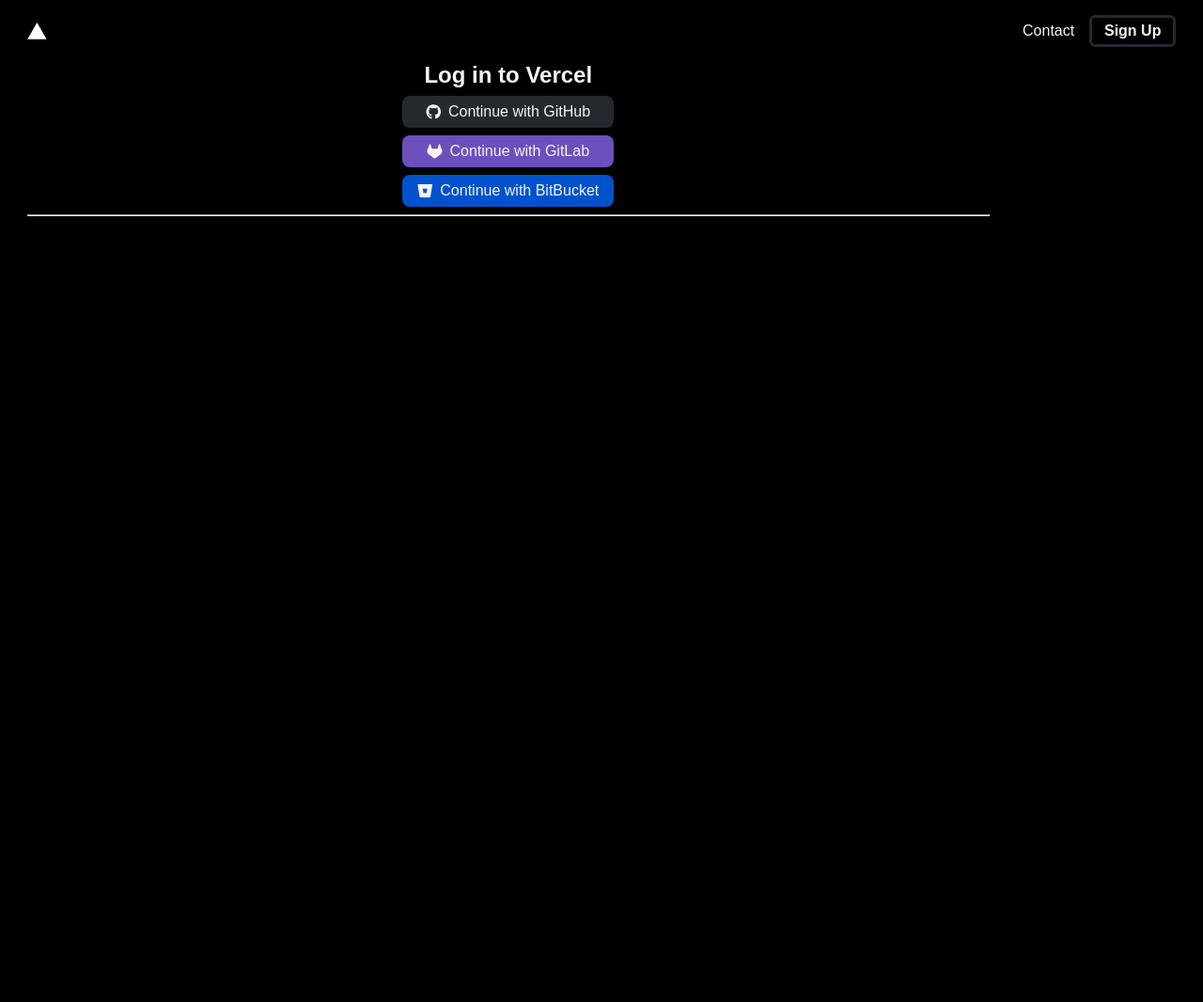
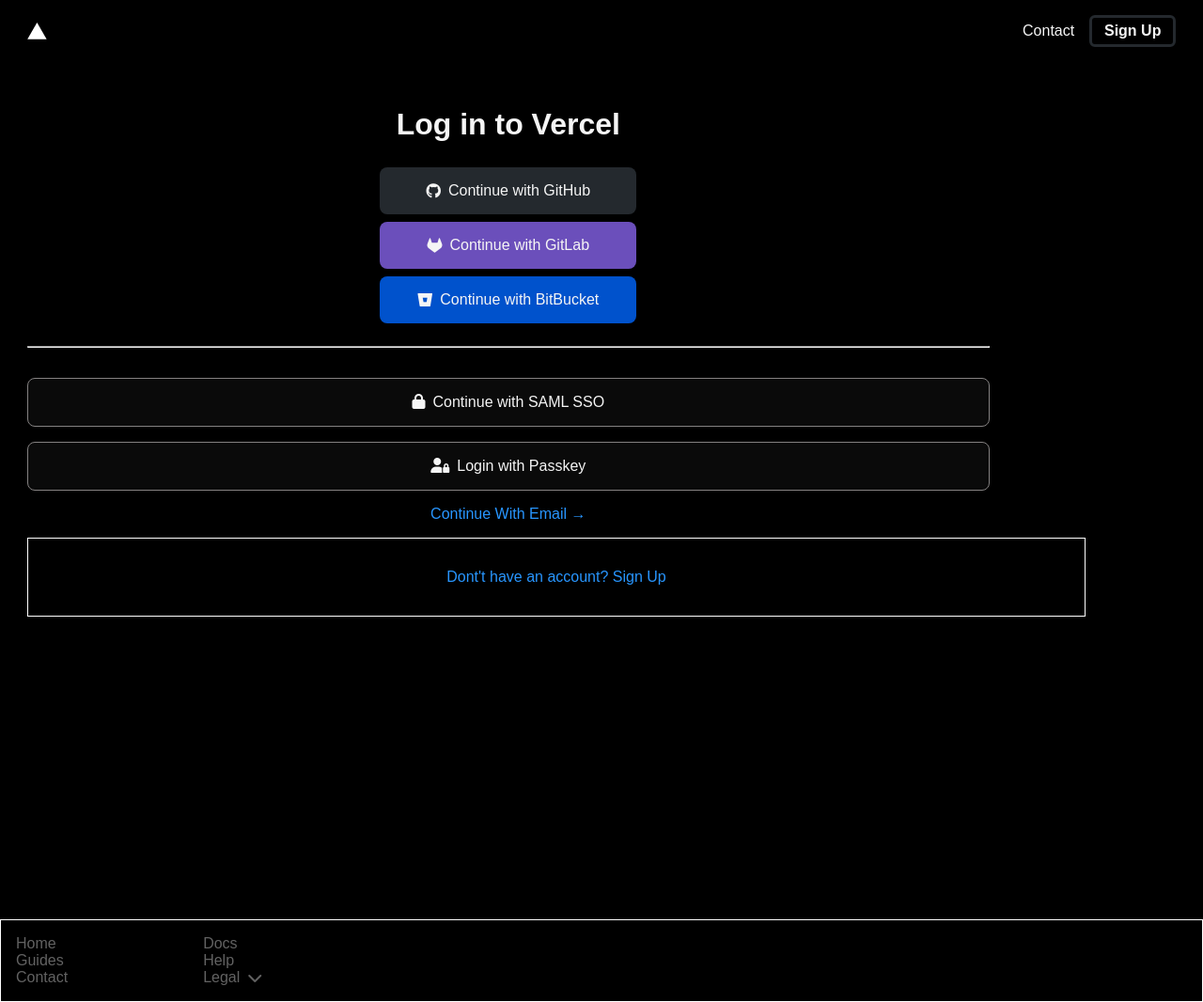
Before and after one commit to gabrielVolponi/clone_login_vercel, a website: page sideproject/index.html in a window 1280 px wide. Shown: the whole page at 94% size. Before the commit the page ends 882 px from the top, so only its background shows below. Drawn offline with Linux system fonts and the light colour scheme.

Commit message:
Enhance login page layout and styles with new options for SSO and Passkey login

```diff
--- a/sideproject/index.html
+++ b/sideproject/index.html
@@ -24,7 +24,7 @@
         </section>
     </header>
 
-    <main>
+    <main><p></p>
         <section class="login_container">
             <h1 class="login_title"><strong>Log in to Vercel</strong></h1>
             <section class="login_socials">
@@ -44,11 +44,48 @@
                 </ul>
             </section>
             <hr>
+            <section class="login_usual">
+                <div class="login_usual_item">
+                    <i class="fa-solid fa-lock"></i>
+                    <p>Continue with SAML SSO</p>
+                </div>
+
+                <div class="login_usual_item">
+                    <i class="fa-solid fa-user-lock"></i>
+                    <p>Login with Passkey</p>
+                </div>
+
+                <a class="continue_with_email" id="continue_with_email" href="">Continue With Email → </a>
+
+            </section>
+            <p class="sign_up_cta">Dont't have an account? Sign Up</p>
+
         </section>
 
     </main>
 
-    <footer></footer>
+    <footer>
+        <section class="footer_links">
+            <div class="footer_left">
+                <ul>
+                    <li>Home</li>
+                    <li>Guides</li>
+                    <li>Contact</li>
+                </ul>
+            </div>
+            <div class="footer_right">
+                <ul>
+                    <li>Docs</li>
+                    <li>Help</li>
+                    <div class="legal">
+                        <li>Legal</li>
+                        <i class="fa-solid fa-chevron-down"></i>
+                    </div>
+                </ul>
+            </div>
+        </section>
+
+    </footer>
 </body>
 
 </html>
--- a/sideproject/style.css
+++ b/sideproject/style.css
@@ -32,18 +32,20 @@
 }
 
 .login_container{
+    margin-top: 2rem;
     width: 80%;
     height: 100vh;
     display: flex;
     flex-direction: column;
     text-align: center;
-    margin: 1rem 1.8rem;
+    margin: 4rem 1.8rem;
     align-content: center;
 }
 
 .login_container h1{
     text-align: center;
-
+    font-size: 2rem;
+    margin-bottom: 1.2rem;
 }
 
 .login_socials{
@@ -58,17 +60,94 @@
     justify-content: center;
     align-items: center;
     gap: 0.5rem;
-    padding: 0.5rem 1rem;
+    padding: 1rem 2.5rem;
     border-radius: 0.5rem;
     background-color: #ffffff;
-    color: whitesmoke;
     margin: 0.5rem 0;
     cursor: pointer;
 }
 
+.login_socials_item a{
+    color: whitesmoke;
+}
+
+.login_usual{
+    display: flex;
+    flex-direction: column;
+    gap: 1rem;
+    margin: 1rem 0;
+}
+
+.login_usual_item{
+    display: flex;
+    justify-content: center;
+    align-content: center;
+    gap: 0.5rem;
+    padding: 1rem 2.5rem;
+    border-radius: 0.5rem;
+    background-color: #0a0a0a;
+    border: 1px solid #848181;
+    color: whitesmoke;
+}
+
 a{
-    color: whitesmoke;
-    font-weight: 300;
+    color: #2896ff;
+}
+
+.sign_up_cta{
+    display: flex;
+    color: #2896ff;
+    width: 100%;
+    justify-content: center;
+    align-content: center;
+    text-align: center;
+    border: 1px solid white;
+    padding: 2rem;
+    width: 110%;
+}
+
+hr{
+    width: 100%;
+    height: 0.1rem;
+    background-color: #626262;
+    margin: 1rem 0;
+}
+
+.footer_links{
+    border: 1px solid white;
+    display: flex;
+    justify-content: flex-start;
+    align-items: center;
+    gap: 8rem;
+    padding: 1rem 0;
+    color: #626262;
+}
+
+.footer_links ul{
+    margin-left: 1rem;
+}
+
+.footer_left{
+    display: flex;
+    flex-direction: column;
+    justify-content: center;
+    align-items: center;
+    gap: 0.5rem;
+}
+
+.footer_right{
+    display: flex;
+    flex-direction: column;
+    justify-content: center;
+    align-items: center;
+    gap: 0.5rem;
+}
+
+.legal{
+    display: flex;
+    justify-content: center;
+    align-items: center;
+    gap: 0.5rem;
 }
 
 #github{
```
